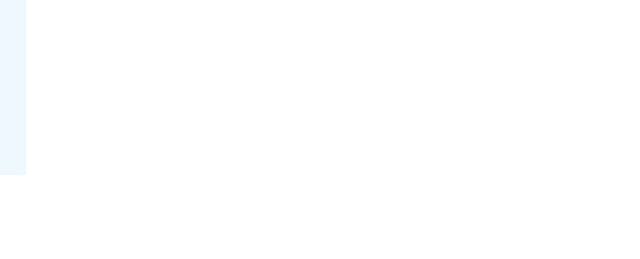
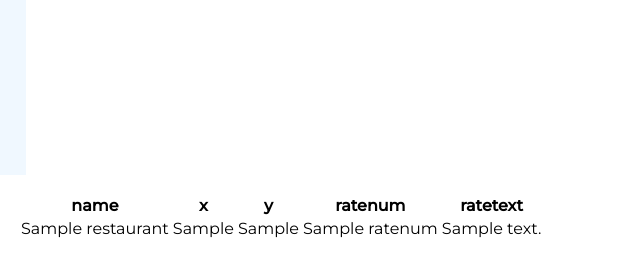
Before and after one commit to batandy/restaurant_recommend_sns, a Django app: template templates/storeinfo.html in a window 1280 px wide. Shown: the part 625-884 px from the top of the page, without its empty margins (0-640 px from the left). Before the commit the page ends 800 px from the top, so only its background shows below. Run offline with Django 4.2, Linux system fonts and the light colour scheme; the template is opened without the code that fills it: most values are stand-ins (such as "Sample title", 1, 10 or a date in 2020); some libraries are stand-ins or nearby versions.

Commit message:
데이터 변경3

```diff
--- a/static/basic.js
+++ b/static/basic.js
@@ -1,12 +1,63 @@
-var src="https://openapi.map.naver.com/openapi/v3/maps.js?ncpClientId=fxqxlpqj6o"
 
+function onGeoSuccess(position){
+    const lat = position.coords.latitude;
+    const lng = position.coords.longitude;
+    console.log("You live it", lat, lng);
 
-var mapDiv = document.getElementById('map');
-var map = new naver.maps.Map('map', {
-    center: new naver.maps.LatLng(37.3595704, 127.105399),
-    zoom: 10
-});
-var marker = new naver.maps.Marker({
-    position: new naver.maps.LatLng(37.3595704, 127.105399),
-    map: map
-});
+    var mapDiv = document.getElementById('map');
+    var map = new naver.maps.Map('map', {
+        center: new naver.maps.LatLng(lat, lng),
+        zoom: 17
+    });
+    var marker1 = new naver.maps.Marker({
+        position: new naver.maps.LatLng(lat, lng),
+        map: map
+    });
+
+}
+function onGeoError(){
+    alert("Can't find you. No locate for you.")
+}
+navigator.geolocation.getCurrentPosition(onGeoSuccess, onGeoError);
+
+//
+//const mysql = require('sns');
+//
+//var db = mysql.createConnection({
+//  host : 'localhost',
+//  user : 'root',
+//  password : '1234',
+//  database : 'sns'
+//});
+//
+//db.connect();
+
+//var sql = 'SELECT * FROM topic';
+//db.query(sql,(err,rows,fields)=>{
+//    if(err){
+//        console.log(err);
+//    }else{
+//        console.log('rows',rows);
+//    }
+//})
+//db.end();
+//var restaurant_db = "{{restaurant_db}}";
+//var try1=JSON.parse(restaurant_db);
+//console.log("test",restaurant_db);
+//
+//var mapDiv = document.getElementById('map');
+//var map = new naver.maps.Map('map', {
+//    center: new naver.maps.LatLng(37.3595704, 127.105399),
+//    zoom: 10
+//});
+//var marker = new naver.maps.Marker({
+//    position: new naver.maps.LatLng(37.50604909629275,127.00322896918819),
+//    map: map
+//});
+//var Markers=[]
+//for (a in restaurant_db){
+//    Markers.push(new naver.maps.Marker({
+//            map: map,
+//            position: new naver.maps.LatLng(parseFloat(a.x), parseFloat(a.y))
+//    }));
+//}
--- a/templates/base.html
+++ b/templates/base.html
@@ -41,11 +41,62 @@
 
 
     <!-- 자바스크립트 시작 -->
-    <script src="http://code.jquery.com/jquery-latest.js"></script>
+    <script src="https://code.jquery.com/jquery-3.2.1.min.js"></script>
+    <script type="text/javascript">
+
+        var db = "{{restaurant_db}}";
+        var locations = "{{restaurant_db}}".replace(/&quot;/g, '"');
+        var test_data=locations
+        console.log(locations,test_data)
+        for(i in test_data){
+            console.log(test_data[i])
+        }
+        $.ajax({
+            url:"{% url 'getdata'%}",
+            dataType: "json",
+            success: function (data) {
+                var apiTest = "";
+                console.log(data)
+                for (var i = 0; i < data.length; i++) {
+                    apiTest += "<tr>"
+                    apiTest += "<td>" + data[i].fields.x + "</td>"
+                    apiTest += "<td>" + data[i].fields.y + "</td>"
+                    apiTest += "<td>" + data[i].fields.name + "</td>"
+                    apiTest += "</tr>"
+                }
+            },
+            error: function (request, status, error) {
+                console.log('실패');
+            }
+        });
+    </script>
+    <script type="text/javascript">
+
+
+    </script>
+
     <script src="{% static 'basic.js' %}"></script>
     <!-- {% block script %} -->
     <!-- {% endblock %} -->
     <!-- 자바스크립트 끝 -->
 </body>
+<table class="json" style="padding:10px">
+    <tr>
+        <th>name</th>
+        <th>x</th>
+        <th>y</th>
+        <th>ratenum</th>
+        <th>ratetext</th>
+    </tr>
+    {% for restaurant in restaurant_db%}
+        <tr>
+            <td>{{restaurant.name}}</td>
+            <td>{{restaurant.x}}</td>
+            <td>{{restaurant.y}}</td>
+            <td>{{restaurant.ratenum}}</td>
+            <td>{{restaurant.ratetext}}</td>
+        </tr>
+    {% endfor %}
+</table>
 
 </html>
--- a/wbsite/urls.py
+++ b/wbsite/urls.py
@@ -21,4 +21,5 @@ urlpatterns = [
     path('admin/', admin.site.urls),
     path('', main.views.index, name='index'),
     path('main/', include('main.urls')),
+    path('getdata/', main.views.getdata, name='getdata'),
 ]
```
Also changed, not shown: main/views.py (+10 -1 lines).
